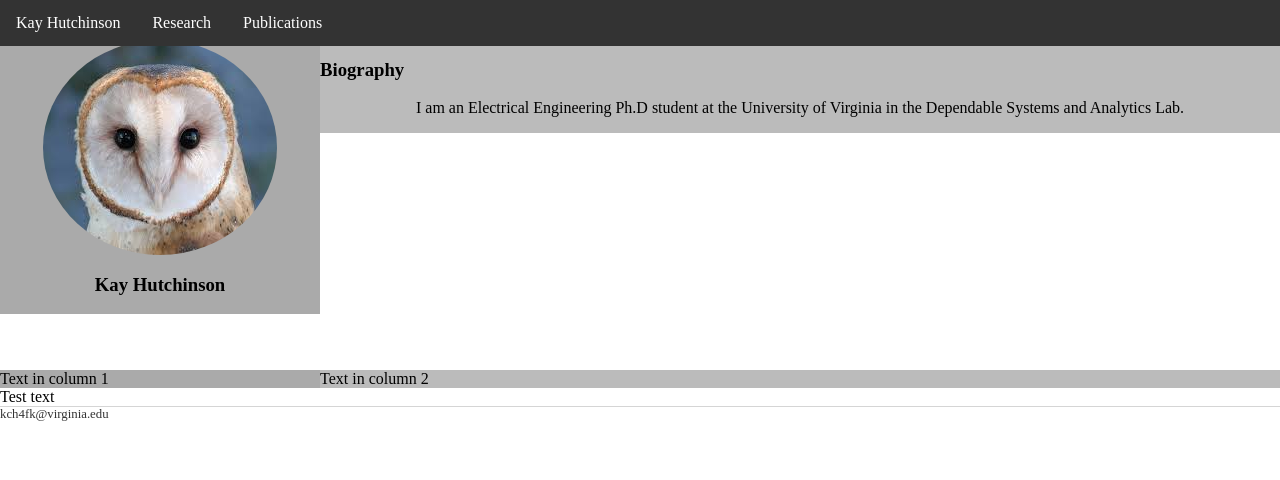
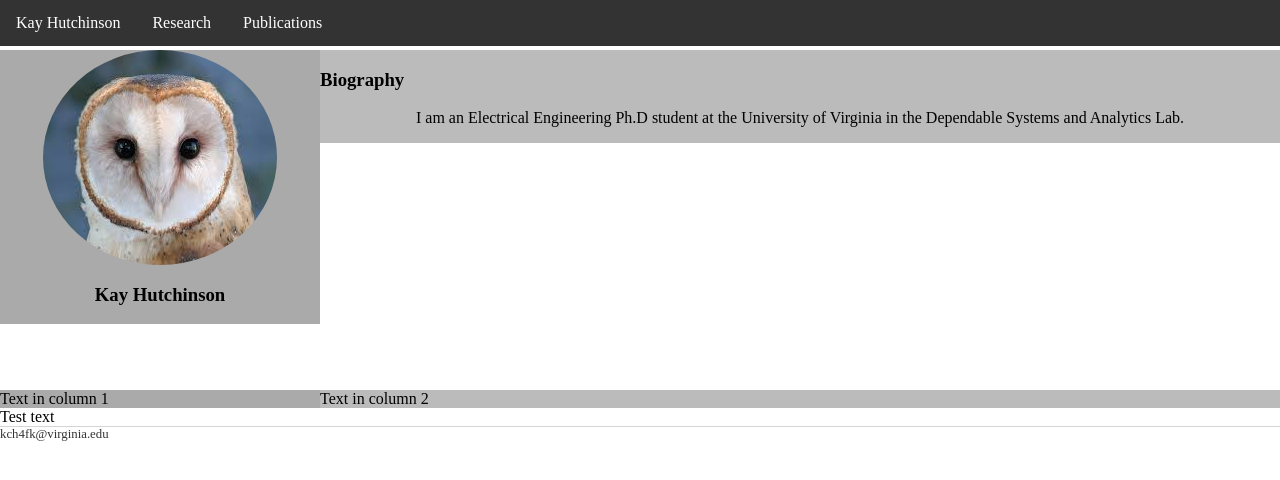
Before and after one commit to kch4fk/kch4fk.github.io, a Jekyll site: the page built from index.html, in a window 1280 px wide. Shown: the top 480 px of the page. Built offline with Jekyll 4.4.1, drawn with Linux system fonts in a browser that asks for light colours.

Commit message:
Update main.css

```diff
--- a/css/main.css
+++ b/css/main.css
@@ -97,7 +97,7 @@
 .column {
     float: left;
     padding: 0px;
-    margin-top: 40px;
+    margin-top: 50px;
 }
 
 .column.left {
@@ -115,7 +115,7 @@
     clear: both;
 }
 
-@media (max-width: 400px) {
+@media (max-width: 1000px) {
  .column.left, .column.right {
      width: 100%;
   }
```
